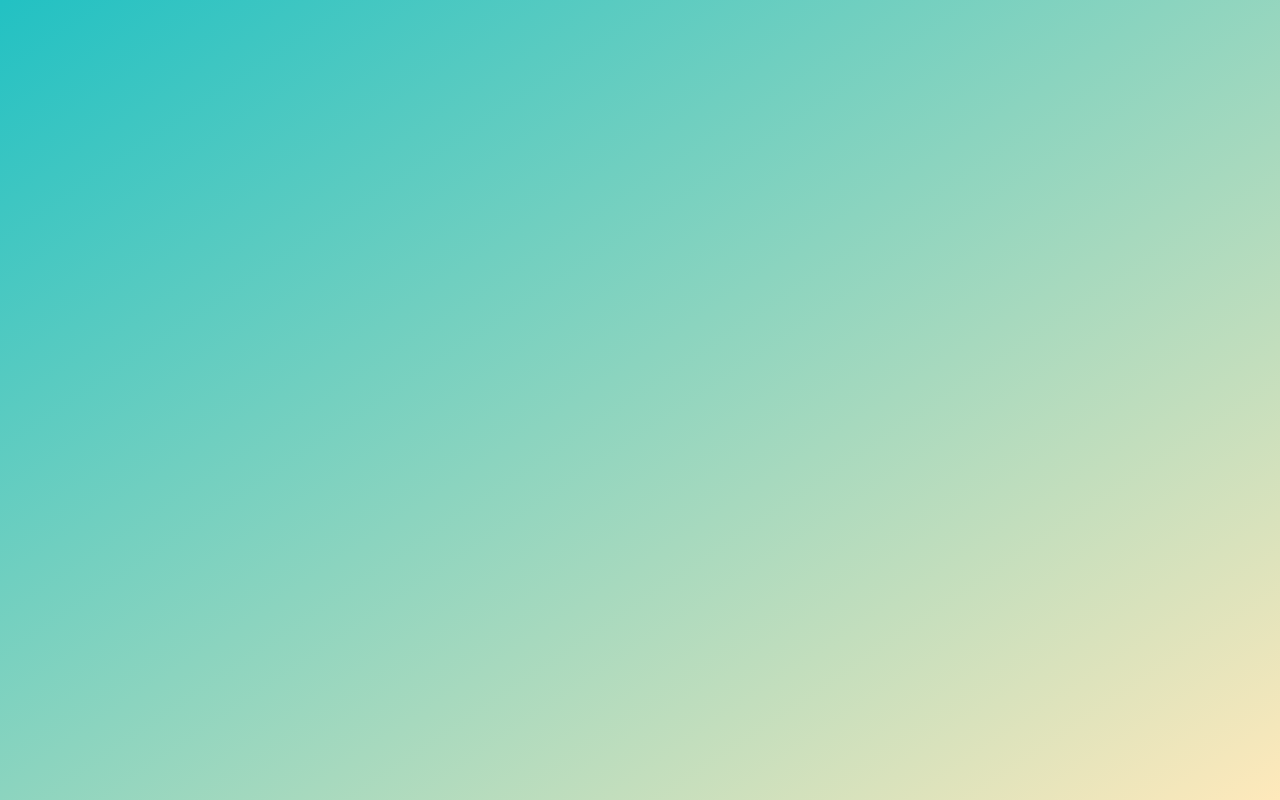
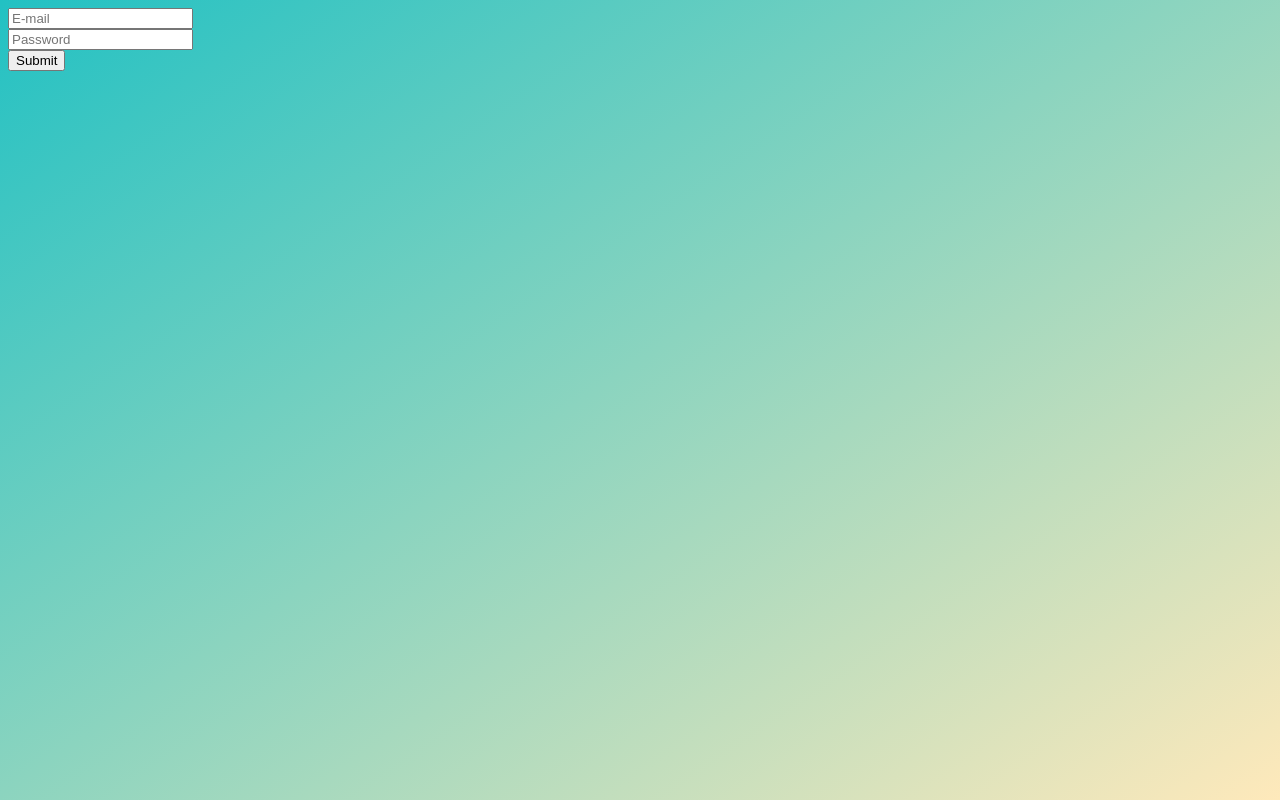
Before and after one commit to zoranprstec/quizoki, a React (Create React App) app: page /login in a window 1280 px wide. Before the commit this address had no page. Built offline with nearby package versions, Linux system fonts and the light colour scheme; a web font is replaced by a local one.

Commit message:
Added login page

```diff
--- a/src/App.js
+++ b/src/App.js
@@ -1,6 +1,7 @@
 import StartPage from "./StartPage"
 import QuestionPage from "./QuestionPage"
 import RegistrationPage from "./RegistrationPage"
+import LoginPage from "./LoginPage"
 import LogoPage from "./LogoPage"
 import {useState, useEffect} from "react"
 import { BrowserRouter, Routes, Route, Outlet } from "react-router-dom"
@@ -18,6 +19,7 @@ export default function App () {
                 <Route path="/" element={<Outlet />} />
                     <Route index element={<LogoPage />} />
                     <Route path="register" element={<RegistrationPage />} />
+                    <Route path="login" element={<LoginPage />} />
                     <Route path="startpage" element={<StartPage />} />
             </Routes>
         </BrowserRouter>
--- /dev/null
+++ b/src/LoginPage.js
@@ -0,0 +1,69 @@
+import { useState } from "react"
+
+export default function LoginPage() {
+    const [formData, setFormData] = useState({
+        email: "",
+        password: ""
+    })
+    const [data, setData] = useState(null)
+    const [error, setError] = useState(null)
+
+    function handleChange(event) {
+        const {value, name} = event.target
+        setFormData(prevData => (
+            {
+                ...prevData,
+                [name]: value
+            }
+        ))
+    }
+
+    function submit(event) {
+        const request = {
+            method: "POST",
+            headers: { Accept: "application/json", "Content-Type": "application/json" },
+            body: JSON.stringify({
+                Email: formData.email,
+                Password: formData.password
+            })
+        }
+
+        fetch("https://localhost:44396/api/Auth/login", request)
+            .then(response => response.json())
+            .then(data => (
+                setData(data),
+                (error) => {
+                    setError(error);
+                }
+            ))
+        event.preventDefault()
+    }
+
+    return (
+        <div>
+            <form onSubmit={submit}>
+                <input
+                    type="email"
+                    placeholder="E-mail"
+                    name="email"
+                    value={formData.email}
+                    onChange={handleChange}
+                    ></input>
+                <br />
+                <input
+                    type="password"
+                    placeholder="Password"
+                    name="password"
+                    value={formData.password}
+                    onChange={handleChange}
+                ></input>
+                <br />
+                <input
+                    type="submit"
+                ></input>
+                <br />
+                {error && <div>Error: {error.message}</div>}
+            </form>
+        </div>
+    )
+}
--- a/src/LogoPage.js
+++ b/src/LogoPage.js
@@ -1,11 +1,19 @@
-import { Link } from "react-router-dom";
+import { Link, Navigate, useNavigate } from "react-router-dom";
 
 export default function LogoPage() {
+    let navigate = useNavigate();
+
+    function handleButton(event) {
+        const {id} = event.target
+        navigate(`/${id}`, { replace: false })
+    }
+
     return (
         <div className="logo-page">
             <img src="logo192.png" />
             <h1>Logo Page</h1>
-            <Link to="/register">Login / Register</Link>
+            <button id="register" onClick={handleButton}>Register</button>
+            <button id="login" onClick={handleButton}>Login</button>
         </div>
     )
 }
--- a/src/RegistrationPage.js
+++ b/src/RegistrationPage.js
@@ -8,6 +8,13 @@ export default function RegistrationPage() {
         password: "",
         confirmPassword: ""
     })
+    const [data, setData] = useState(null)
+
+    useEffect(() => {
+        if (data) {
+
+        }
+    }, [data])
 
     function updateForm(event) {
         const {value, name} = event.target
@@ -36,8 +43,7 @@ export default function RegistrationPage() {
     function sendDataToMP(event) {
         const request = {
             method: "POST",
-            headers: { "Content-Type": "application/json" },
-            mode: "no-cors",
+            headers: { Accept: "application/json", "Content-Type": "application/json" },
             body: JSON.stringify({
                 UserName: formData.userName,
                 Email: formData.email,
@@ -46,18 +52,17 @@ export default function RegistrationPage() {
             })
         }
 
-        fetch("http://localhost:44396", request)
+        fetch("https://localhost:44396/api/Auth/register", request)
             .then(response => response.json())
-            .then(data => console.log(data))
+            .then(data => setData(data))
             .catch(error => console.log(error))
 
-        console.log("submitted")
         event.preventDefault()
     }
 
     return (
         <div className="registration">
-            <form onSubmit={sendDataToMP} /*action="44396" method="POST"*/ >
+            <form onSubmit={sendDataToMP} >
                 <input
                     type="text"
                     placeholder="User Name"
```
